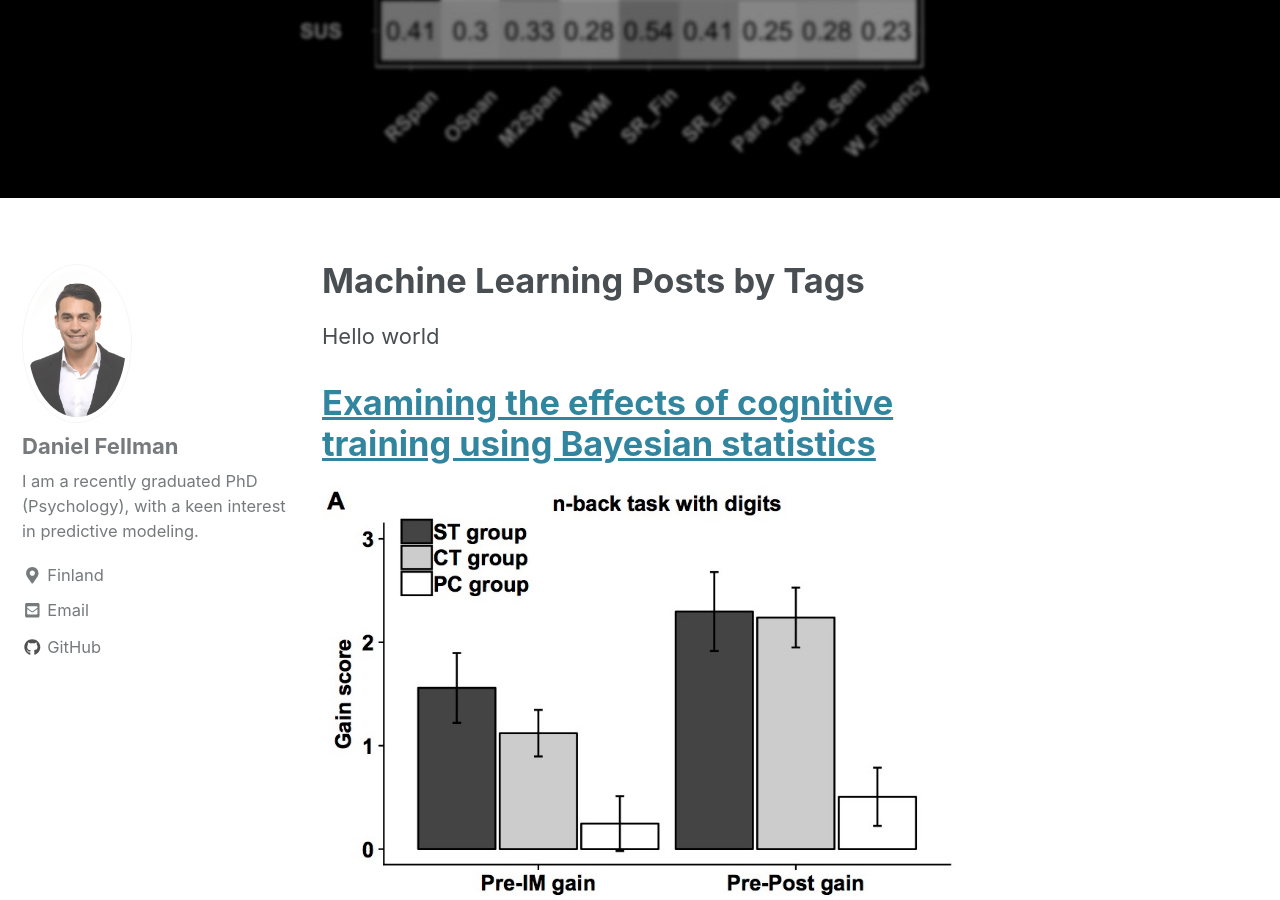
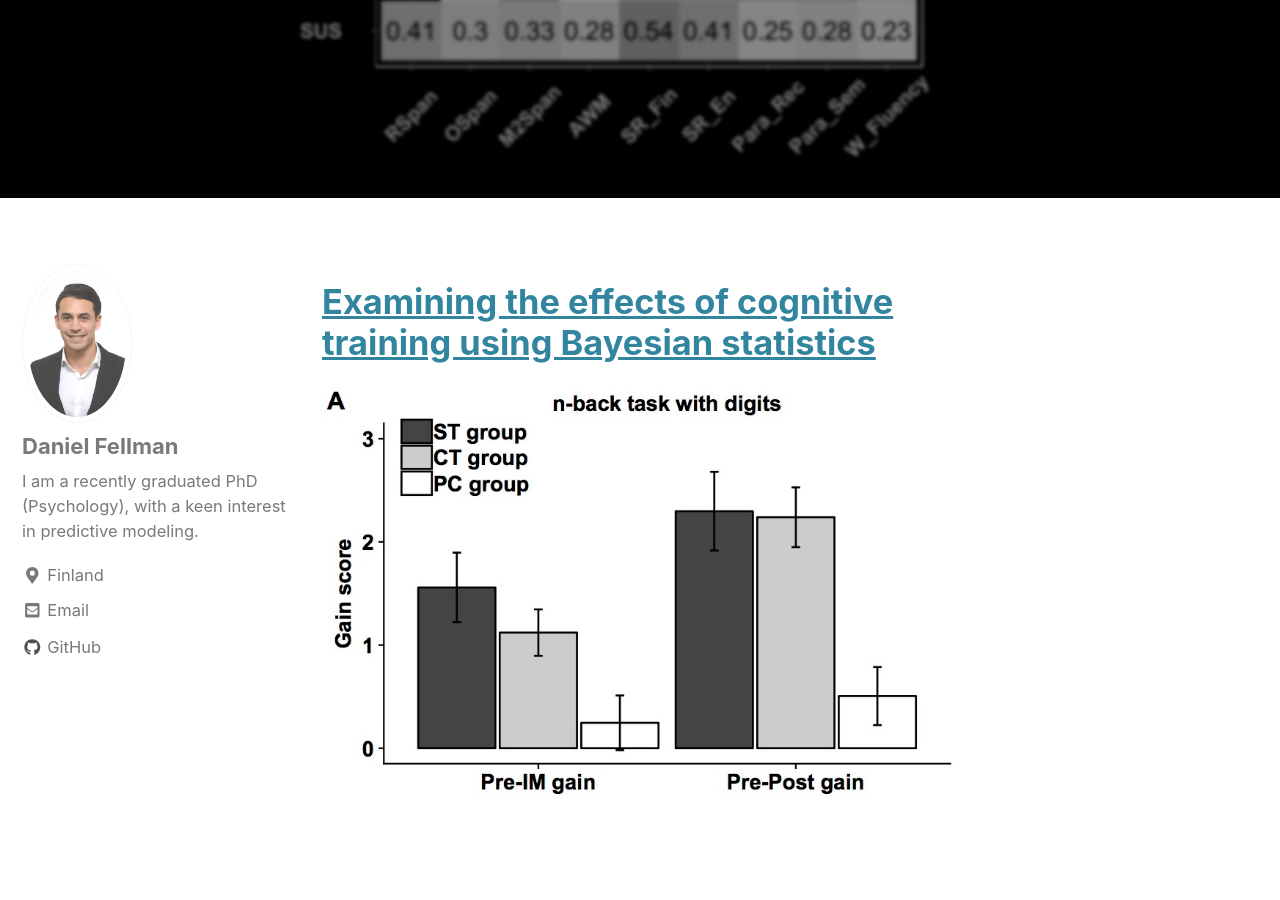
Before and after one commit to danielfellman/danielfellman.github.io, a Jekyll site: the page built from _pages/machinelearning.md, in a window 1280 px wide and 900 px high, scrolled down 611 px. Built offline with Jekyll 4.4.1, drawn with Linux system fonts in a browser that asks for light colours; cached includes are drawn as plain includes; nearby versions of some CDN libraries.

Commit message:
Update machinelearning.md

```diff
--- a/_pages/machinelearning.md
+++ b/_pages/machinelearning.md
@@ -1,12 +1,12 @@
 ---
 layout: archive
 permalink: /machine-learning/
-title: "Machine Learning Posts by Tags"
+title: ""
 author_profile: true
 header:
   image: "/images/lektia2.jpg"
 ---
-Hello world
+
 
 #     [Examining the effects of cognitive training using Bayesian statistics](https://danielfellman.github.io/machine-learning/bayes)
 <img src="{{ site.url }}{{ site.baseurl }}/images/bayes1.jpg" alt="Data visualizations">
```
